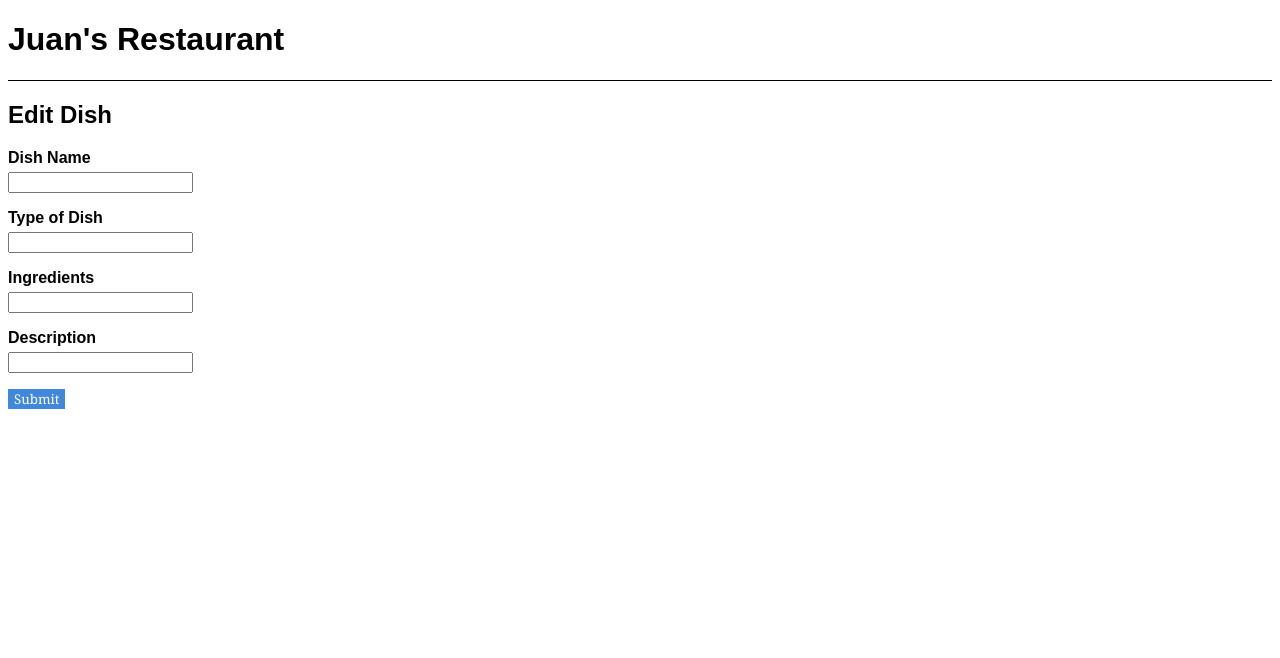
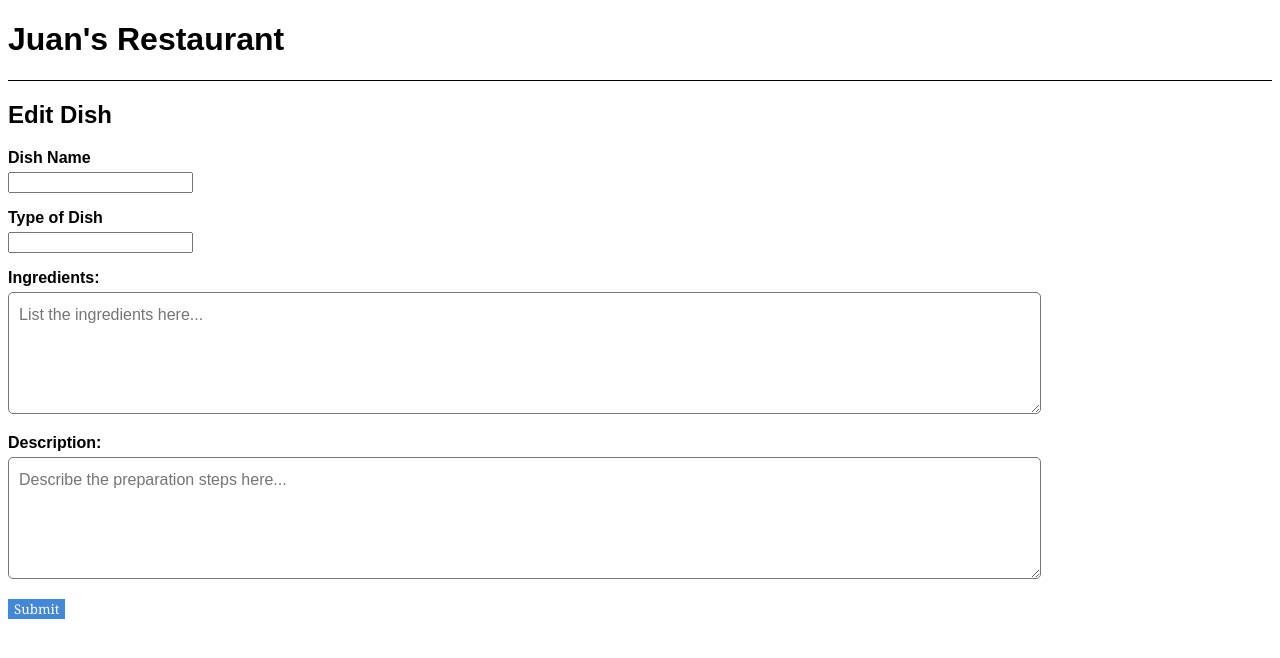
Before and after one commit to ZerodeathsYanyan/ONE-TO-MANY-W-PDO, a PHP site: page /editdishes.php?dishes_ID=1 in a window 1280 px wide. Shown: the top 658 px of the page. Run offline with PHP 8.4, Linux system fonts and the light colour scheme; data that the repository does not hold is empty.

Commit message:
editdishes.php

```diff
--- a/Galleto/editdishes.php
+++ b/Galleto/editdishes.php
@@ -27,12 +27,13 @@
 			<input type="text" name="typeofdish" value="<?php echo $getDishByID['typeofdish']; ?>">
 		</p>
 		<p>
-			<label for="ingredients">Ingredients</label>
-			<input type="textarea" name="ingredients" value="<?php echo $getDishByID['ingredients']; ?>">
+    		<label for="ingredients">Ingredients:</label>
+    		<textarea name="ingredients" placeholder="List the ingredients here..."><?php echo htmlspecialchars($getDishByID['ingredients']); ?></textarea>
 		</p>
+
 		<p>
-			<label for="info">Description</label>
-			<input type="textarea" name="info" value="<?php echo $getDishByID['info']; ?>">
+    		<label for="info">Description:</label>
+   		 <textarea name="info" placeholder="Describe the preparation steps here..."><?php echo htmlspecialchars($getDishByID['info']); ?></textarea>
 		</p>
 		<div class="ebtn">
       <input type="hidden" name="chef_id" value="<?php echo htmlspecialchars($getDishByID['chef_ID']); ?>">
```
